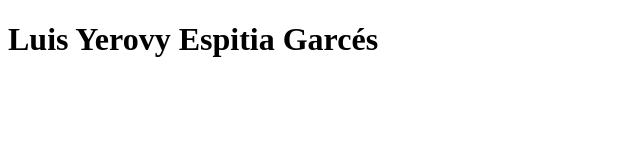
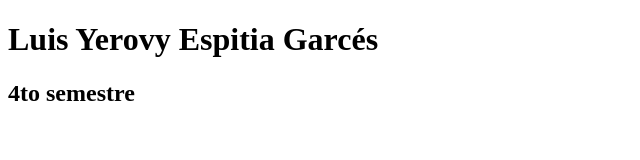
Before and after one commit to yerovyespitia/repositorio-examen, a plain HTML site: page index.html in a window 1280 px wide. Shown: the whole page, without its empty margins (0-640 px from the left). Drawn offline with Linux system fonts and the light colour scheme.

Commit message:
semestre

```diff
--- a/index.html
+++ b/index.html
@@ -8,5 +8,6 @@
   </head>
   <body>
     <h1>Luis Yerovy Espitia Garcés</h1>
+    <h2>4to semestre</h2>
   </body>
 </html>
```
